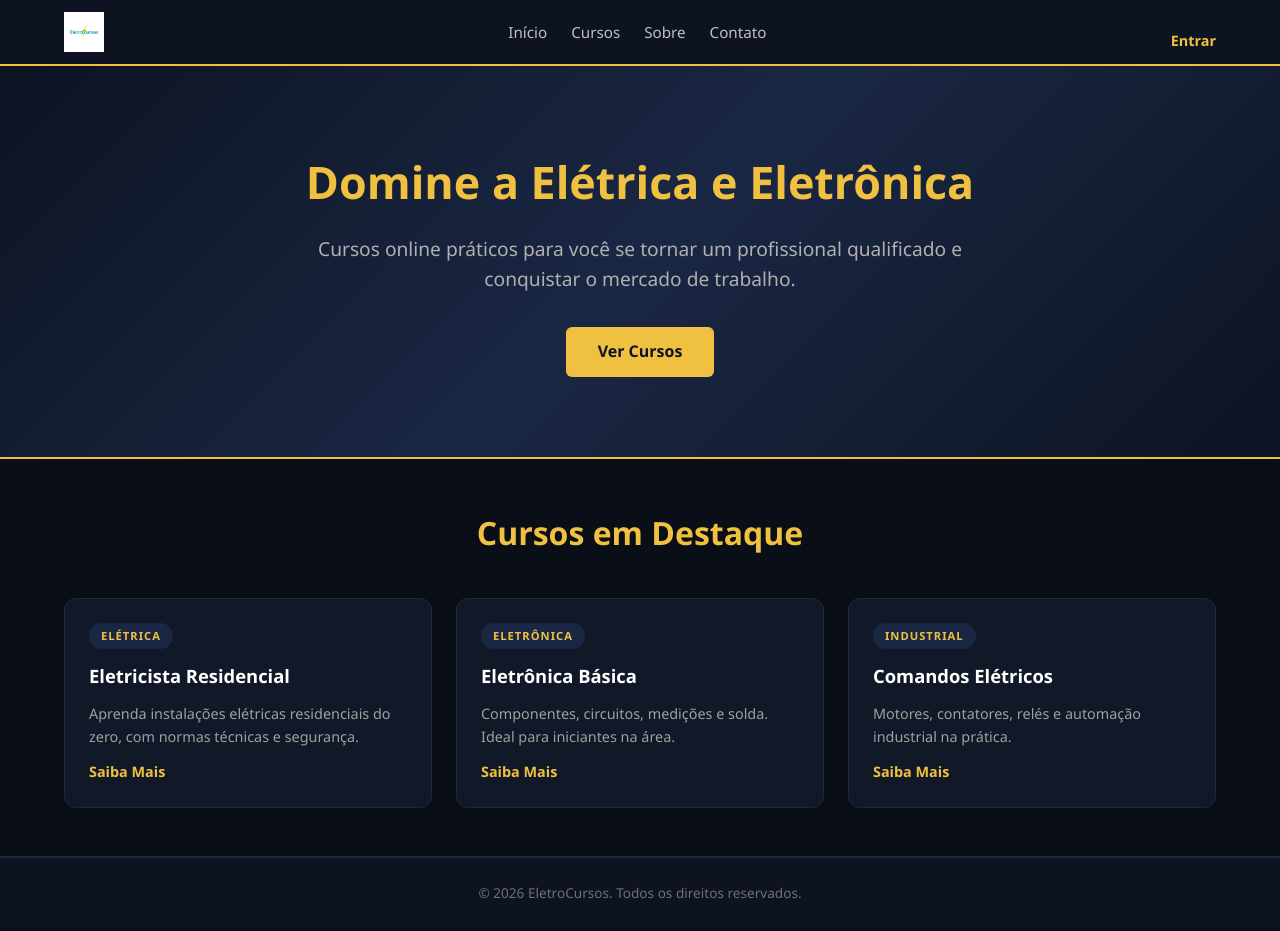
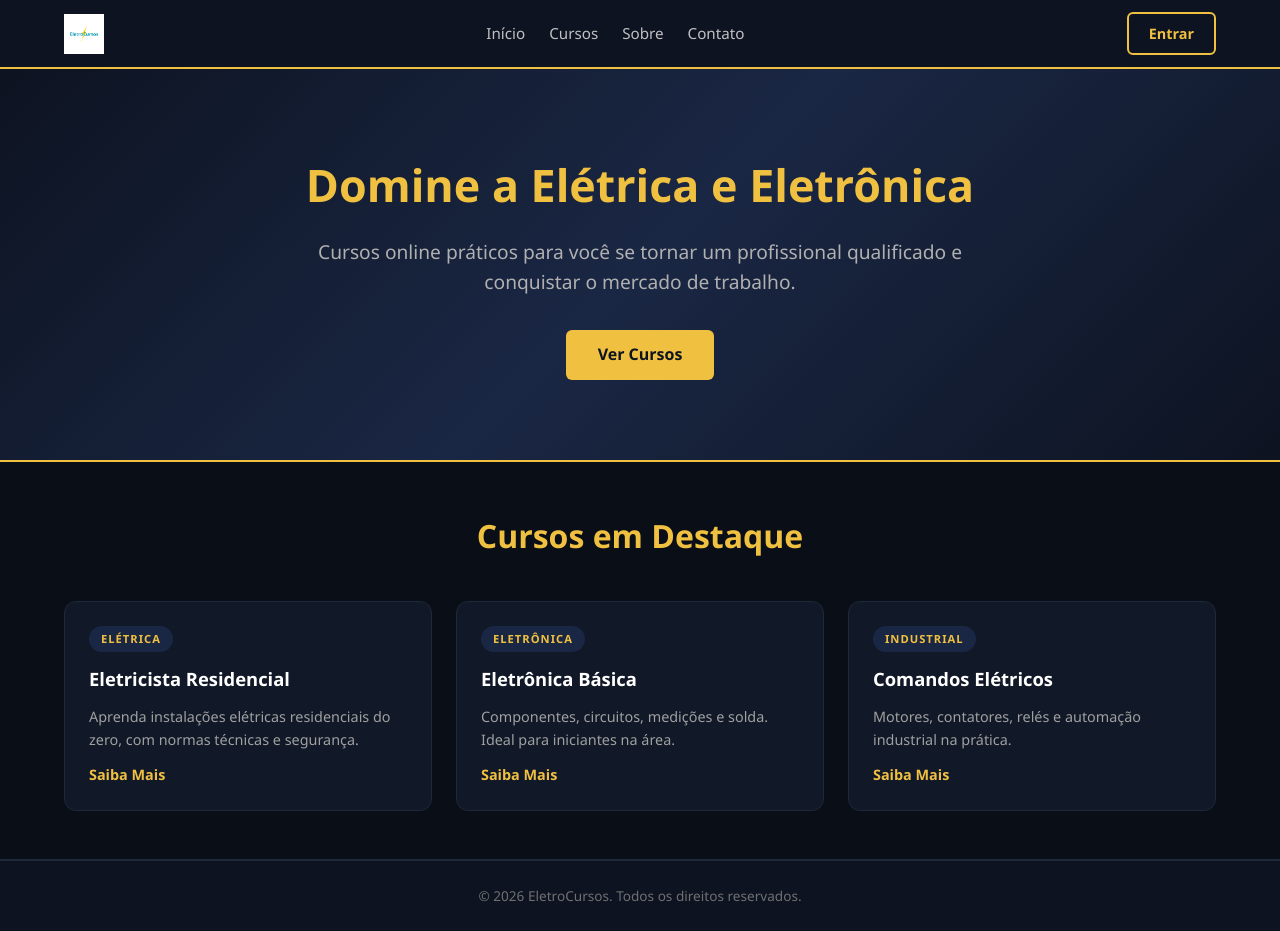
Before and after one commit to MisaAndrejezieski/EletroCursos, a plain HTML site: page index.html in a window 1280 px wide. Drawn offline with Linux system fonts and the light colour scheme.

Commit message:
Update index.html

```diff
--- a/index.html
+++ b/index.html
@@ -19,7 +19,7 @@
                 <li><a href="sobre.html">Sobre</a></li>
                 <li><a href="contato.html">Contato</a></li>
             </ul>
-            <a href="entrar.html" class="btn-curso">Entrar</a>
+            <a href="entrar.html" class="btn-entrar ativo">Entrar</a>
         </nav>
     </header>
 
```
